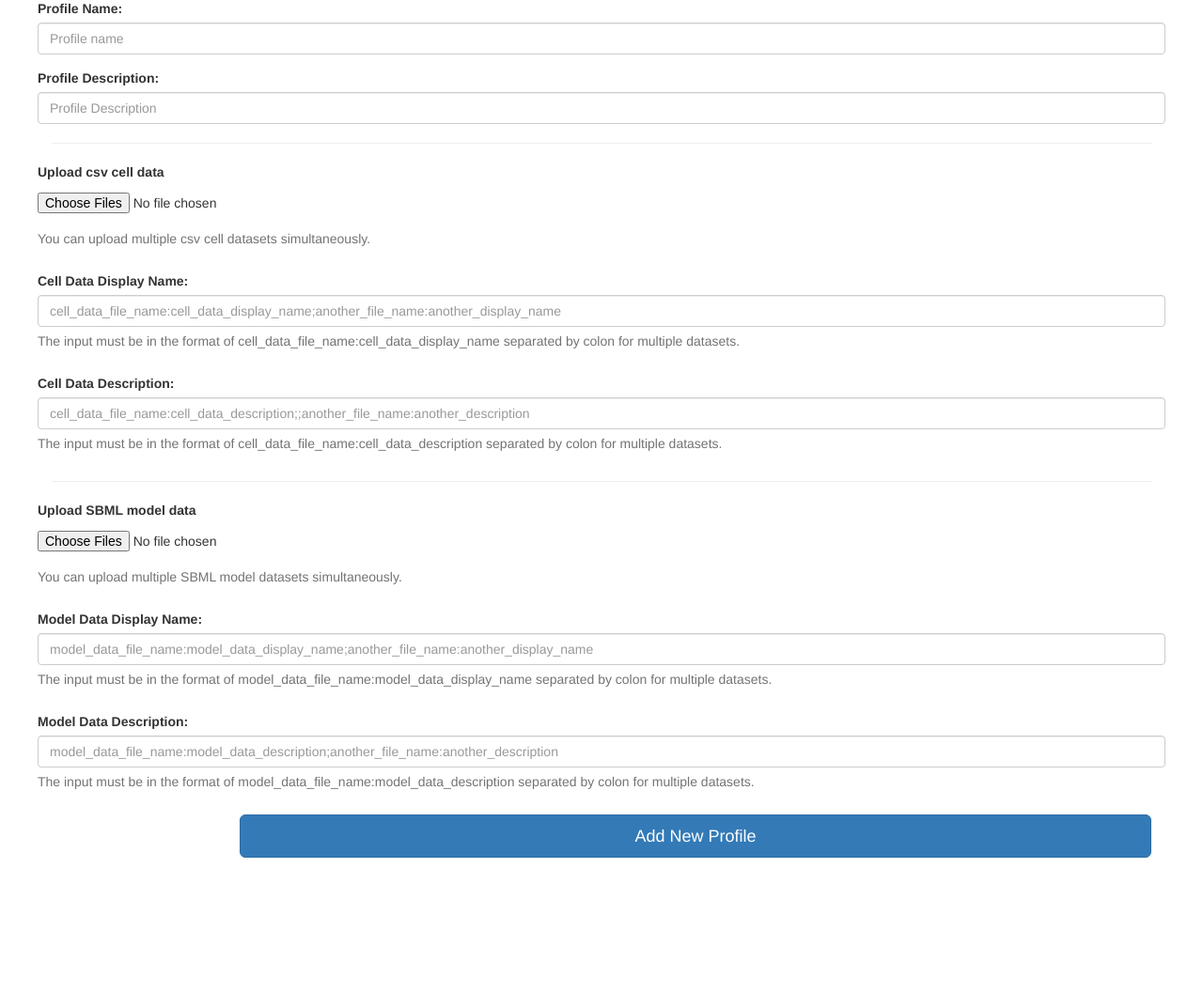
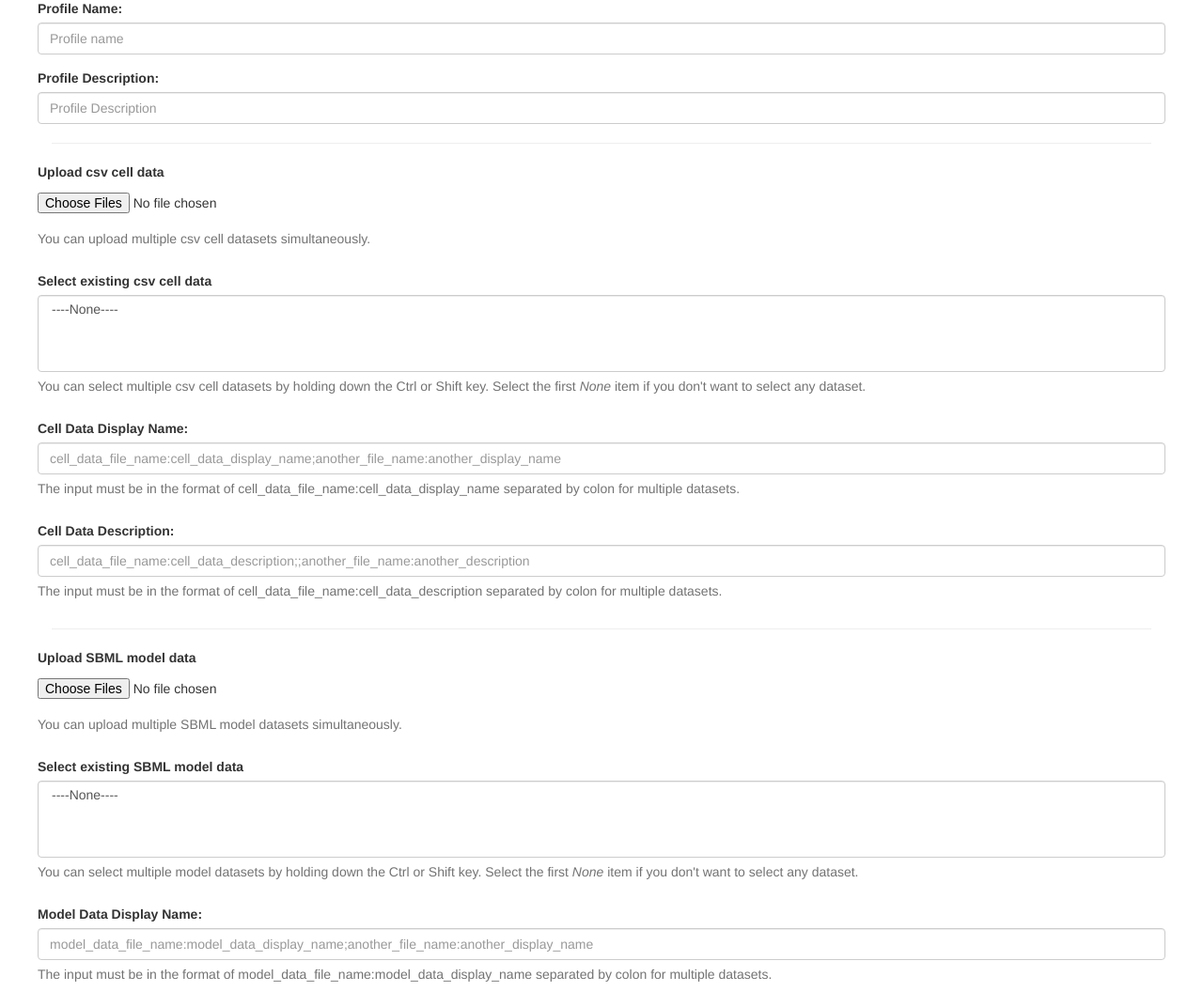
Before and after one commit to RENCI/CellCycleBrowser, a Django app: template server/cc_core/templates/cc_core/add-profile.html in a window 1280 px wide. Shown: the part 402-1458 px from the top of the page at 94% size. Before the commit the page ends 1315 px from the top, so only its background shows below. Run offline with Django 3.2, Linux system fonts and the light colour scheme; the template is opened without the code that fills it, so the values that code supplies are empty; some libraries are stand-ins or nearby versions.

Commit message:
intermediate implementation to add selecting existing cell and model datasets

```diff
--- a/server/cc_core/templates/cc_core/add-profile.html
+++ b/server/cc_core/templates/cc_core/add-profile.html
@@ -27,6 +27,16 @@
             <p class="help-block">You can upload multiple csv cell datasets simultaneously.</p>
         </div>
         <div class="form-group">
+            <label for="id_cell_sel_file">Select existing csv cell data</label>
+            <select class="form-control" name="id_cell_sel_name" multiple>
+                <option value="">----None----</option>
+                {% for fname in cell_data_names %}
+                    <option value={{ fname }}>{{ fname }}</option>
+                {% endfor %}
+            </select>
+            <p class="help-block">You can select multiple csv cell datasets by holding down the Ctrl or Shift key. Select the first <i>None</i> item if you don't want to select any dataset.</p>
+        </div>
+        <div class="form-group">
             <label for="id_cdname">Cell Data Display Name:</label>
             <input id="cdname" class="form-control" name="cdname" placeholder="cell_data_file_name:cell_data_display_name;another_file_name:another_display_name" value="" type="text" />
             <p class="help-block">The input must be in the format of cell_data_file_name:cell_data_display_name separated by colon for multiple datasets.</p>
@@ -41,6 +51,16 @@
             <label for="id_model_sel_file">Upload SBML model data</label>
             <input type="file" class="btn-add-access" name="model_files" id="cell-model-file" multiple/>
             <p class="help-block">You can upload multiple SBML model datasets simultaneously.</p>
+        </div>
+        <div class="form-group">
+            <label for="id_model_sel_file">Select existing SBML model data</label>
+            <select class="form-control" name="id_model_sel_name" multiple>
+                <option value="">----None----</option>
+                {% for fname in model_data_names %}
+                    <option value={{ fname }}>{{ fname }}</option>
+                {% endfor %}
+            </select>
+            <p class="help-block">You can select multiple model datasets by holding down the Ctrl or Shift key. Select the first <i>None</i> item if you don't want to select any dataset.</p>
         </div>
         <div class="form-group">
             <label for="id_cdname">Model Data Display Name:</label>
@@ -60,4 +80,13 @@
       </form>
     </div>
   </div>
+  {% block extra_js %}
+    <script type="text/javascript">
+     $(document).ready(function() {
+        $('#cell-sel-file').on('change', function () {
+            $('#cdname').val($('#cdname').val() + ";" + this.value + ":" + this.value)
+        })
+     });
+    </script>
+  {% endblock %}
 {% endblock %}
```
Also changed, not shown: server/cc_core/views.py (+16 -1 lines).
